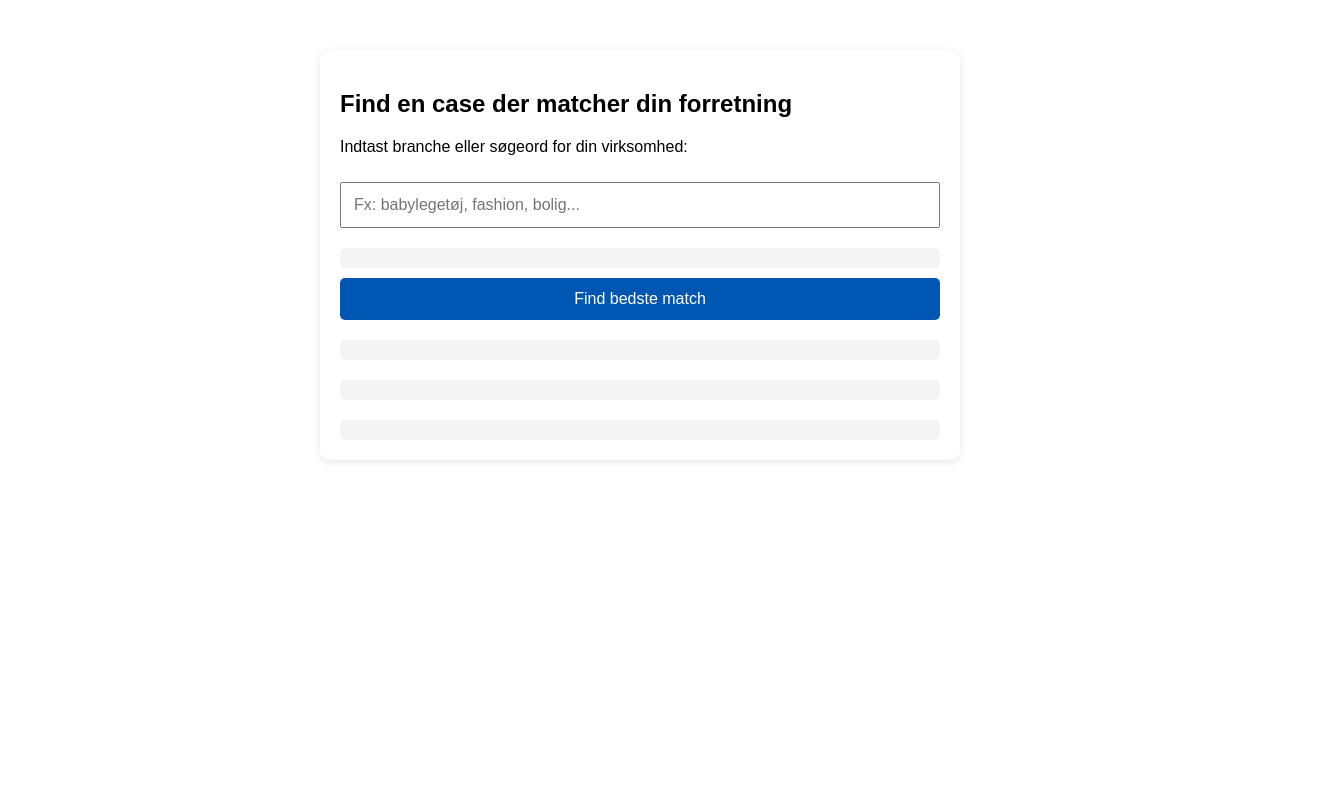
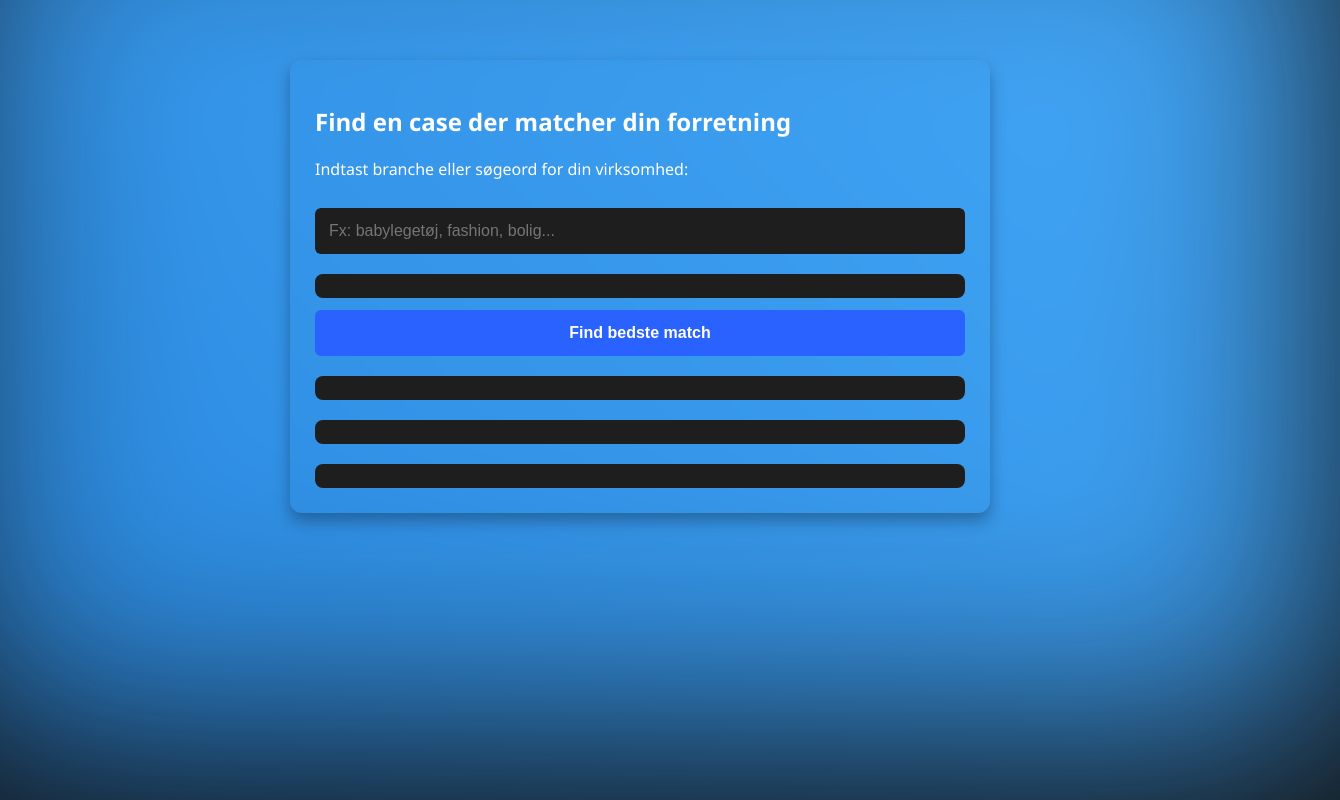
Before and after one commit to RulleFlemming/Case-match, a plain HTML site: page index.html in a window 1280 px wide. Shown: the whole page, 1340 px wide, since content can reach past the window. Drawn offline with nearby package versions, Linux system fonts and the light colour scheme.

Commit message:
Update index.html

```diff
--- a/index.html
+++ b/index.html
@@ -5,48 +5,75 @@
     <title>LAZZAWEB Case Matcher Avanceret</title>
     <style>
         body {
-            font-family: Arial, sans-serif;
-            max-width: 600px;
-            margin: 50px auto;
-            padding: 20px;
-            box-shadow: 0 2px 8px rgba(0,0,0,0.1);
-            border-radius: 10px;
+            font-family: 'Segoe UI', Tahoma, Geneva, Verdana, sans-serif;
+            max-width: 650px;
+            margin: 60px auto;
+            padding: 25px;
+            background-color: #121212;
+            color: #ffffff;
+            position: relative;
+            overflow: hidden;
+            border-radius: 12px;
+            box-shadow: 0 8px 16px rgba(0,0,0,0.3);
+        }
+        body::before {
+            content: "";
+            position: absolute;
+            top: -50%;
+            left: -50%;
+            width: 200%;
+            height: 200%;
+            background: linear-gradient(45deg, #0d47a1, #1976d2, #42a5f5, #1565c0);
+            background-size: 400% 400%;
+            animation: luxuriousAnimation 25s ease infinite;
+            filter: blur(120px);
+            z-index: -1;
+        }
+        @keyframes luxuriousAnimation {
+            0% { background-position: 0% 50%; }
+            50% { background-position: 100% 50%; }
+            100% { background-position: 0% 50%; }
         }
         input, button {
             width: 100%;
-            padding: 12px;
-            margin-top: 10px;
+            padding: 14px;
+            margin-top: 12px;
             font-size: 16px;
+            border-radius: 6px;
+            border: none;
             box-sizing: border-box;
+        }
+        input {
+            background-color: #1e1e1e;
+            color: #fff;
         }
         button {
             cursor: pointer;
-            background-color: #0056b3;
+            background-color: #2962ff;
             color: white;
-            border: none;
-            border-radius: 5px;
+            font-weight: bold;
         }
         button:hover {
-            background-color: #004494;
+            background-color: #0039cb;
         }
         #result, #suggestions, #testimonials, #case-summary {
             margin-top: 20px;
-            padding: 10px;
-            border-radius: 5px;
-            background-color: #f4f4f4;
+            padding: 12px;
+            border-radius: 8px;
+            background-color: #1e1e1e;
         }
         .case-link {
             text-decoration: none;
-            color: #0056b3;
+            color: #64b5f6;
             font-weight: bold;
         }
         .suggestion-item {
             cursor: pointer;
-            padding: 5px;
-            border-bottom: 1px solid #ddd;
+            padding: 6px;
+            border-bottom: 1px solid #333;
         }
         .suggestion-item:hover {
-            background-color: #eaeaea;
+            background-color: #333;
         }
     </style>
     <script src="https://cdn.jsdelivr.net/npm/fuse.js@7.0.0"></script>
@@ -137,11 +164,11 @@ function findBestMatch() {
             <a class="case-link" href="${bestMatch.url}" target="_blank">Se casen her →</a>
         `;
         summaryDiv.innerHTML = bestMatch.summary;
-        testimonials.innerHTML = bestMatch.testimonials;
+        testimonialsDiv.innerHTML = bestMatch.testimonials;
     } else {
         resultDiv.textContent = 'Beklager, ingen matchende case fundet.';
         summaryDiv.innerHTML = '';
-        testimonials.innerHTML = '';
+        testimonialsDiv.innerHTML = '';
     }
 }
 </script>
```
